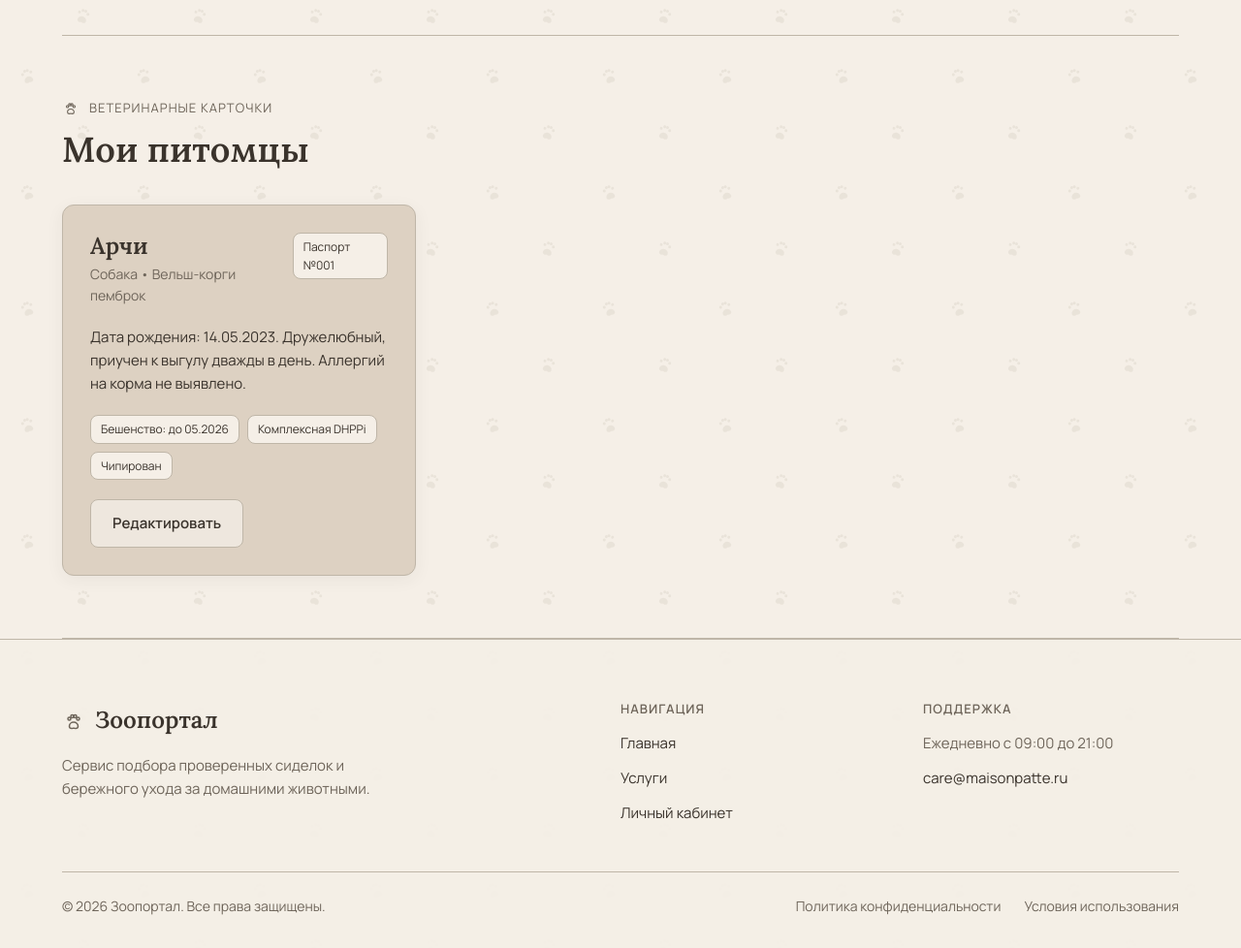
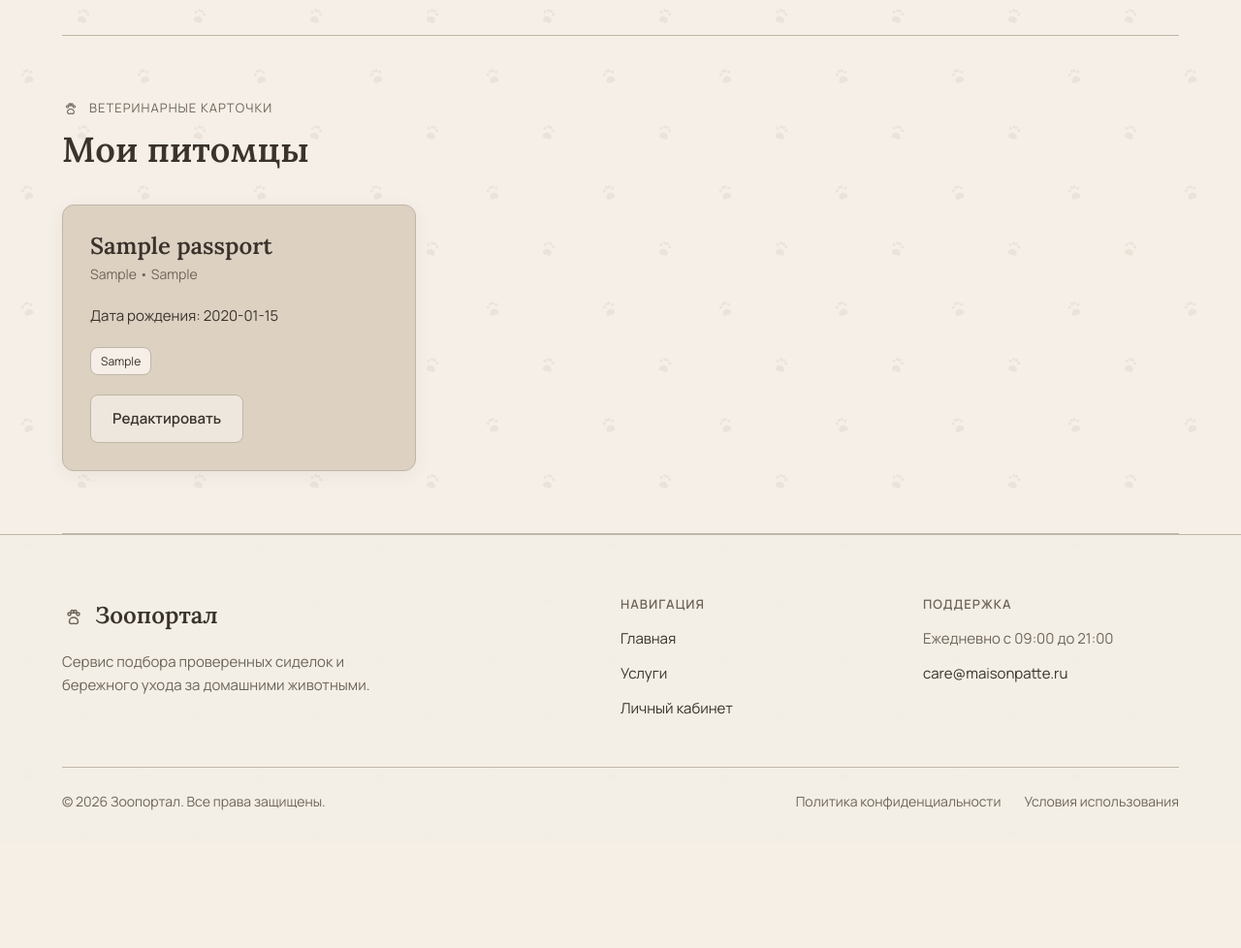
Before and after one commit to bncancri/zooportal, a Flask app: page /dashboard in a window 1280 px wide. Shown: the part 1033-2011 px from the top of the page at 97% size. After the commit the page ends 1869 px from the top, so only its background shows below. Run offline with Flask 3, Linux system fonts and the light colour scheme; a user stored in the database is signed in; tables that the repository leaves empty hold one stand-in row (values such as "Sample post").

Commit message:
Теперь пункт Мои питомцы в личном кабинете напрямую показывает данные из бд и не отображается если этот пользователь не внёс ни одного ветпаспорта

```diff
--- a/templates/dashboard.html
+++ b/templates/dashboard.html
@@ -110,7 +110,8 @@
         </form>
       </section>
 
-      <!-- Сетка «Мои питомцы»[cite: 1, 2] -->
+      <!-- Сетка «Мои питомцы» -->
+      {% if pets %}
       <section class="directory-section">
         <div class="directory-header">
           <div>
@@ -129,30 +130,33 @@
         </div>
 
         <div class="sitter-grid">
+          {% for pet in pets %}
           <article class="sitter-card">
             <div class="sitter-meta">
               <div class="sitter-title">
-                <h3>Арчи</h3>
-                <p class="sitter-location">Собака • Вельш-корги пемброк</p>
+                <h3>{{ pet.pet_name }}</h3>
+                <p class="sitter-location">{{ pet.species }}{% if pet.breed %} • {{ pet.breed }}{% endif %}</p>
               </div>
-              <span class="tag">Паспорт №001</span>
             </div>
 
-            <p class="sitter-bio">Дата рождения: 14.05.2023. Дружелюбный, приучен к выгулу дважды в день. Аллергий на корма не выявлено.</p>
+            {% if pet.birth_date %}
+            <p class="sitter-bio">Дата рождения: {{ pet.birth_date }}</p>
+            {% endif %}
 
+            {% if pet.vaccinations %}
             <ul class="tag-list">
-              <li class="tag">Бешенство: до 05.2026</li>
-              <li class="tag">Комплексная DHPPi</li>
-              <li class="tag">Чипирован</li>
+              <li class="tag">{{ pet.vaccinations }}</li>
             </ul>
+            {% endif %}
 
             <div class="filter-group">
               <a href="#" class="btn btn-outline">Редактировать</a>
             </div>
           </article>
+          {% endfor %}
         </div>
       </section>
-
+      {% endif %}
     </div>
   </main>
 
```
